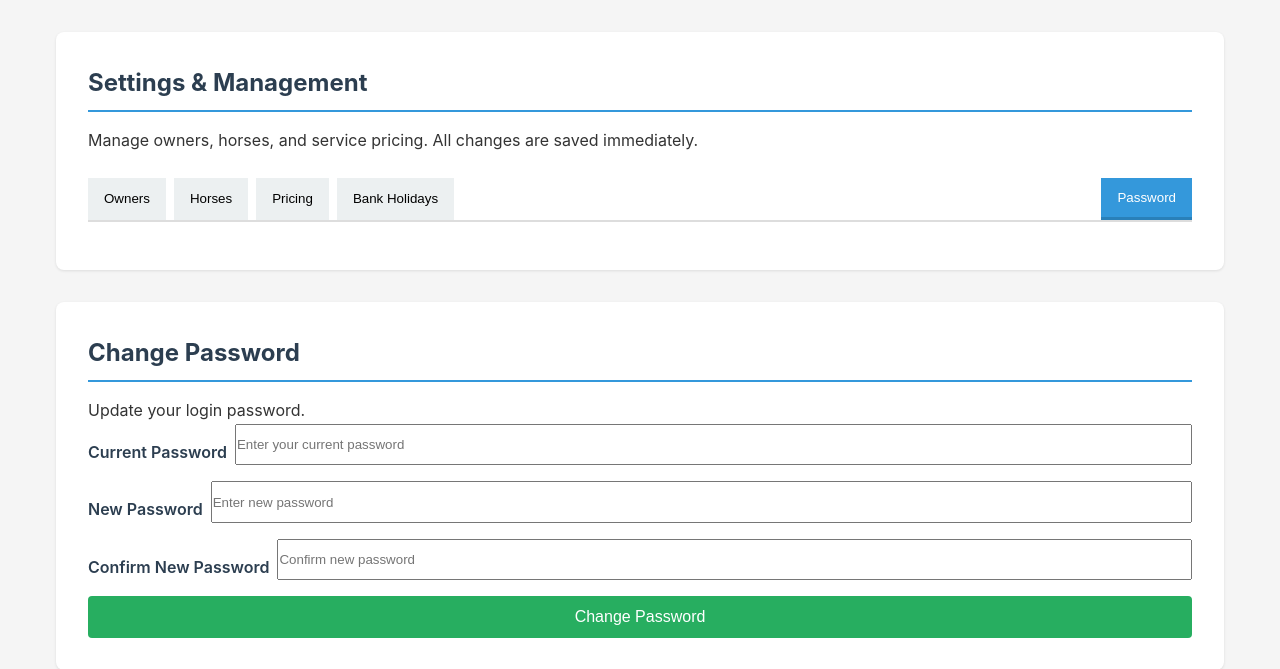
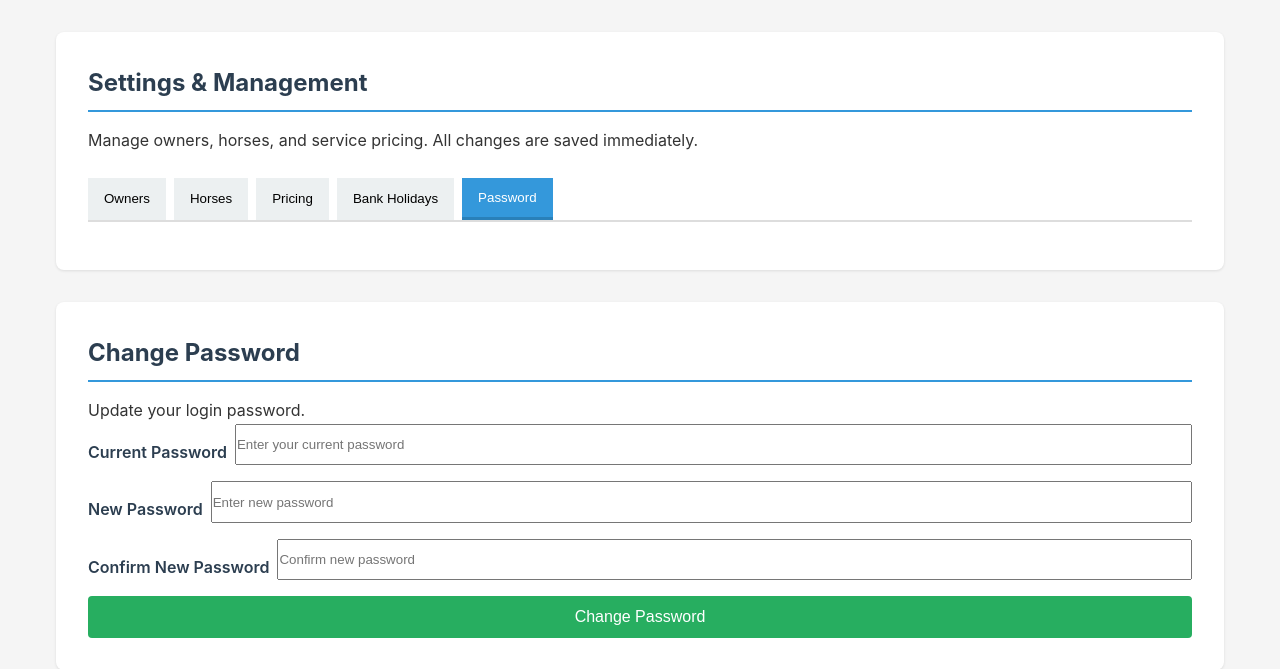
Before and after one commit to eaglebusinessconsultingltd-dev/cassies-invoicing, a Flask app: page /settings in a window 1280 px wide. Shown: the part 170-839 px from the top of the page. Run offline with Flask 3, Linux system fonts and the light colour scheme; a user stored in the database is signed in; data comes from the database, SQL or seed files in the repository.

Commit message:
move password tab

```diff
--- a/templates/settings.html
+++ b/templates/settings.html
@@ -117,7 +117,7 @@
         <button class="tab-btn" data-tab="horses" style="padding: 0.75rem 1rem; border: none; background: #ecf0f1; cursor: pointer;">Horses</button>
         <button class="tab-btn" data-tab="pricing" style="padding: 0.75rem 1rem; border: none; background: #ecf0f1; cursor: pointer;">Pricing</button>
         <button class="tab-btn" data-tab="bank-holidays" style="padding: 0.75rem 1rem; border: none; background: #ecf0f1; cursor: pointer;">Bank Holidays</button>
-        <button class="tab-btn active" data-tab="password" style="padding: 0.75rem 1rem; border: none; background: #3498db; color: white; border-bottom: 3px solid #2980b9; cursor: pointer; margin-left: auto;">Password</button>
+        <button class="tab-btn active" data-tab="password" style="padding: 0.75rem 1rem; border: none; background: #3498db; color: white; border-bottom: 3px solid #2980b9; cursor: pointer;">Password</button>
     </div>
 </div>
 
```
